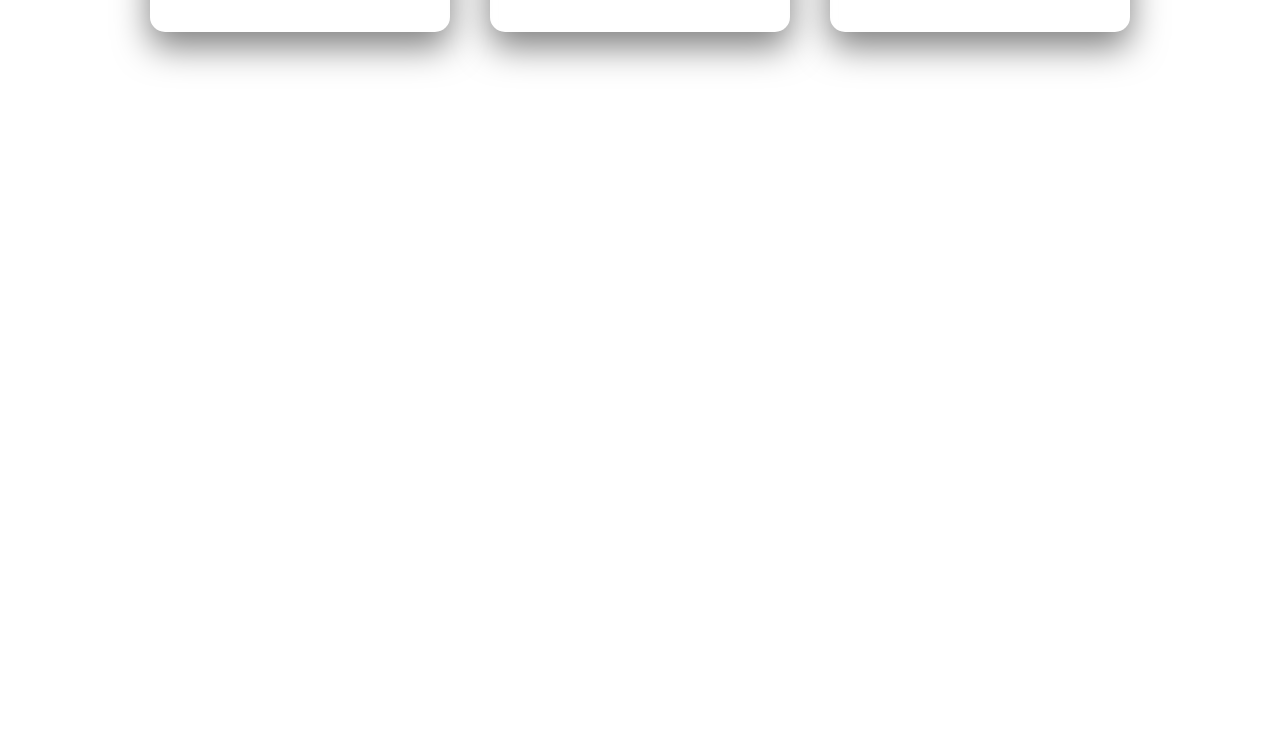
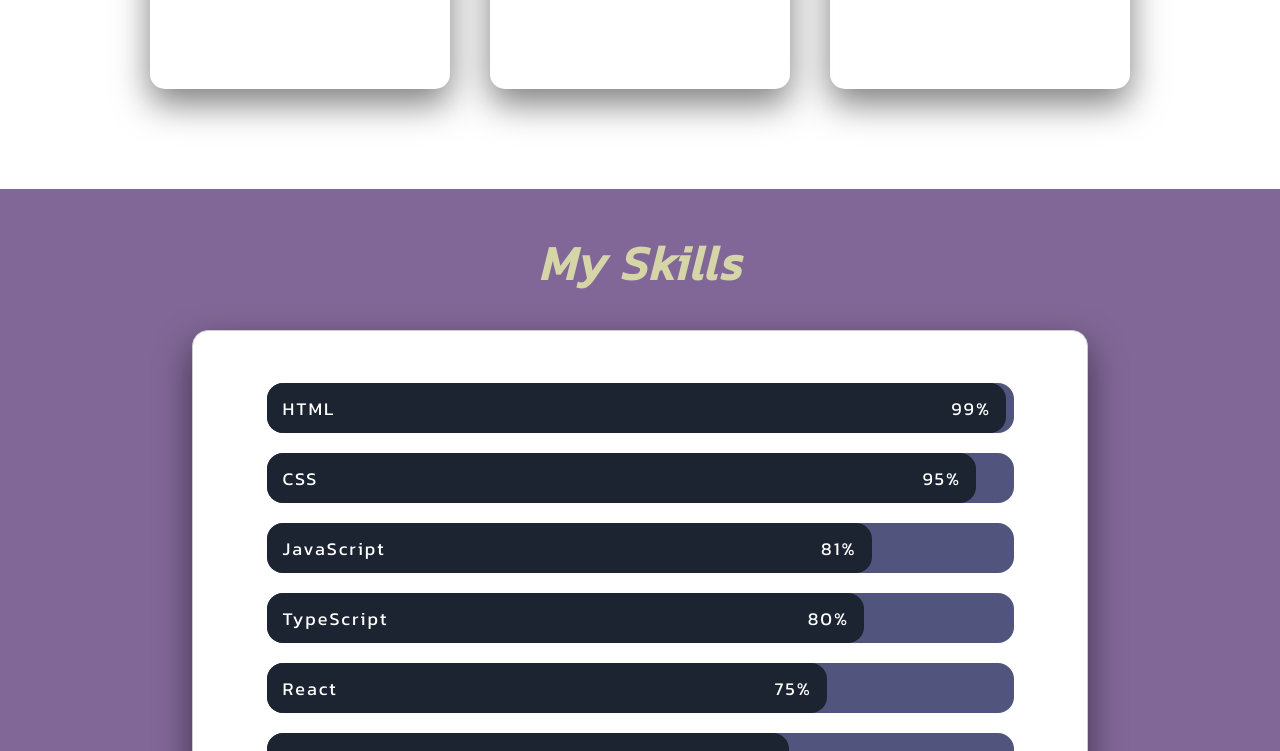
Before and after one commit to Kr3to/Kr3to-Website, a plain HTML site: page index.html in a window 1280 px wide. Shown: the part 2049-2800 px from the top of the page. Drawn offline with Linux system fonts and the light colour scheme.

Commit message:
Skills i poprawki

```diff
--- a/index.html
+++ b/index.html
@@ -94,6 +94,60 @@
 
     <section id="skills">
 
+        <h1 class="skills__title">My Skills</h1>
+
+        <div class="skills__box">
+            <div class="skills__bar">
+              <div id="skills__html">
+                <span class="skills__area ">HTML</span>
+                <span class="skills__percent">99%</span>
+              </div>
+            </div>
+
+            <div class="skills__bar">
+              <div id="skills__css">
+                <span class="skills__area ">CSS</span>
+                <span class="skills__percent">95%</span>
+              </div>
+            </div>
+
+            <div class="skills__bar">
+              <div id="skills__js">
+                <span class="skills__area ">JavaScript</span>
+                <span class="skills__percent">81%</span>
+              </div>
+            </div>
+
+            <div class="skills__bar">
+              <div id="skills__ts">
+                <span class="skills__area ">TypeScript</span>
+                <span class="skills__percent">80%</span>
+              </div>
+            </div>
+
+              <div class="skills__bar">
+              <div id="skills__react">
+                <span class="skills__area ">React </span>
+                <span class="skills__percent">75%</span>
+              </div>
+            </div>
+
+              <div class="skills__bar">
+              <div id="skills__php">
+                <span class="skills__area ">PHP </span>
+                <span class="skills__percent">70%</span>
+              </div>
+            </div>
+
+            <div class="skills__bar">
+                <div id="skills__sql">
+                  <span class="skills__area ">SQL </span>
+                  <span class="skills__percent">70%</span>
+                </div>
+              </div>
+
+        </div>
+
     </section>
 
     <footer>
--- a/style.css
+++ b/style.css
@@ -119,12 +119,11 @@ header{
 .button1{
   color: white;
   border: 3px solid white;
-  background-image: -webkit-linear-gradient(30deg,  black, 50%, transparent 50%);
-  background-image: linear-gradient(30deg, black, 50%, transparent 50%);
+  background-image: -webkit-linear-gradient(30deg,  #816797, 50%, transparent 50%);
+  background-image: linear-gradient(30deg, #816797, 50%, transparent 50%);
   background-size: 500px;
   background-repeat: no-repeat;
   background-position: 100%;
-  -webkit-transition: 400ms ease-in-out;
   transition: 400ms ease-in-out;
 }
 .button1:hover{
@@ -143,10 +142,11 @@ header{
 }
 
 .who{
-  padding: 2rem;
+  padding: 1rem;
 }
 
 .who__text{
+  padding: 1rem;
   font-size: 1.25vw;
   line-height: 1.8;
   text-align: left
@@ -171,7 +171,7 @@ header{
 }
 
 .experience__title{
-  padding: 1rem;
+  padding-top: 2rem;
 }
 
 .container {
@@ -258,9 +258,178 @@ header{
 /* skills */
 
 #skills{
-  background-color: white;
+  background-color: var(--third-color);
   width: 100%;
-  height: 800px;
+  padding: 3rem 0;
+}
+
+.skills__title{
+  color: var(--text-color);
+  text-align: center;
+}
+
+.skills__box{
+  font-size: 20px;
+  width: 70%;
+  height: auto;
+  margin: 40px auto;
+  background-color: #fff;
+  border: 1px solid #cdcdcd;
+  padding: 2rem;
+  border-radius: 1rem;
+  box-shadow: 0 15px 35px rgba(0, 0, 0, 0.5);
+}
+
+.skills__bar{
+  width: 90%;
+  height: 50px;
+  position: relative;
+  background-color: var(--second-color);
+  margin: 20px auto;
+  border-radius: 1rem;
+}
+
+#skills__html{
+  width: 99%;
+  animation: animate-html 5s;
+  height: 50px;
+  position: absolute;
+  background-color: var(--first-color);
+  border-radius: 1rem;
+}
+
+@keyframes animate-html{
+  from {
+  width: 10px;
+}
+to {
+  width: 99%
+}
+}
+
+#skills__css{
+  animation: animate-css 5s;
+  width: 95%;
+  height: 50px;
+  position: absolute;
+  background-color: var(--first-color);
+  border-radius: 1rem;
+}
+
+@keyframes animate-css{
+  from {
+  width: 10px;
+}
+to {
+  width: 95%
+}
+}
+
+#skills__js{
+  animation: animate-js 5s;
+  width: 81%;
+  height: 50px;
+  position: absolute;
+  background-color: var(--first-color);
+  border-radius: 1rem;
+}
+@keyframes animate-js{
+  from {
+  width: 10px;
+}
+to {
+  width: 81%
+}
+}
+
+#skills__ts{
+  animation: animate-ts 5s;
+  width: 80%;
+  height: 50px;
+  position: absolute;
+  background-color: var(--first-color);
+  border-radius: 1rem;
+}
+
+@keyframes animate-ts{
+  from {
+  width: 10px;
+}
+to {
+  width: 80%
+}
+}
+
+#skills__react {
+  animation: animate-react 5s;
+  width: 75%;
+  height: 50px;
+  position: absolute;
+  background-color: var(--first-color);
+  border-radius: 1rem;
+}
+@keyframes animate-react{
+  from {
+  width: 10px;
+}
+to {
+  width: 75%
+}
+}
+
+#skills__php{
+  animation: animate-php 5s;
+  width: 70%;
+  height: 50px;
+  position: absolute;
+  background-color: var(--first-color);
+  border-radius: 1rem;
+}
+
+@keyframes animate-php{
+  from{
+  width: 10px;
+}
+  to{
+  width: 70%
+}
+}
+
+#skills__sql{
+  animation: animate-sql 5s;
+  width: 70%;
+  height: 50px;
+  position: absolute;
+  background-color: var(--first-color);
+  border-radius: 1rem;
+}
+
+@keyframes animate-sql{
+  from{
+  width: 10px;
+}
+  to{
+  width: 70%
+}
+}
+
+.skills__area{
+  float: left;
+  position: absolute;
+  margin: 0.75rem 1rem;
+  text-shadow: none;
+  color: #fff;
+  font-size: 18px;
+}
+
+.skills__percent{
+  position: relative;
+  padding-right: 15px;
+  margin: 0.75rem 0;
+  float: right;
+  text-shadow: none;
+  color: #fff;
+  font-size: 18px;
 }
 
 /* media */
@@ -294,7 +463,6 @@ header{
   }
 
   .who__text{
-    text-align: justify;
     font-size: var(--fs-body);
   }
 
@@ -329,6 +497,10 @@ header{
     transform: none;
   }
 
+  .skills__box{
+    padding: 0;
+  }
+
 }
 
 @media screen and (min-width:768px) and (max-width:1024px){
```
